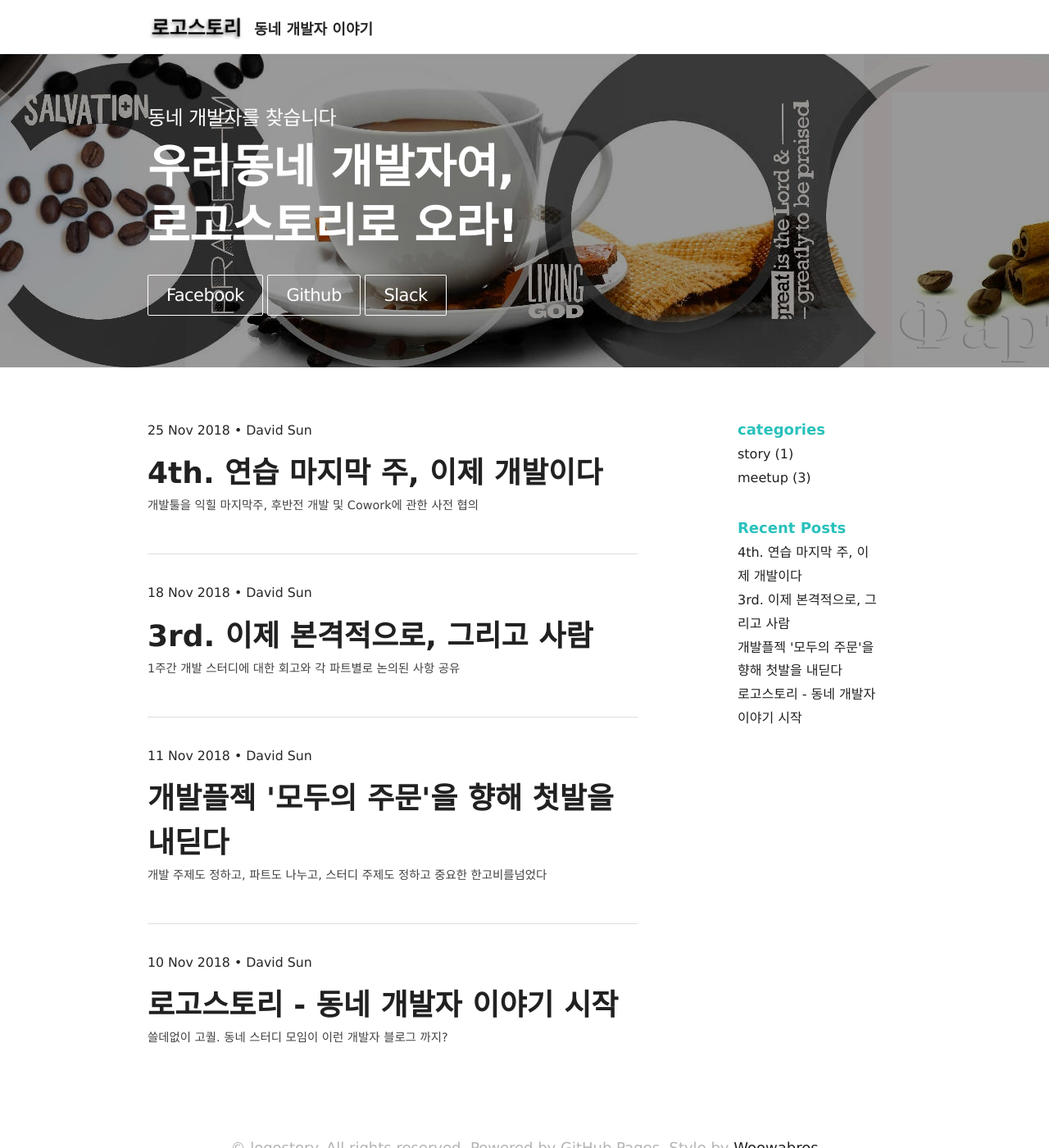
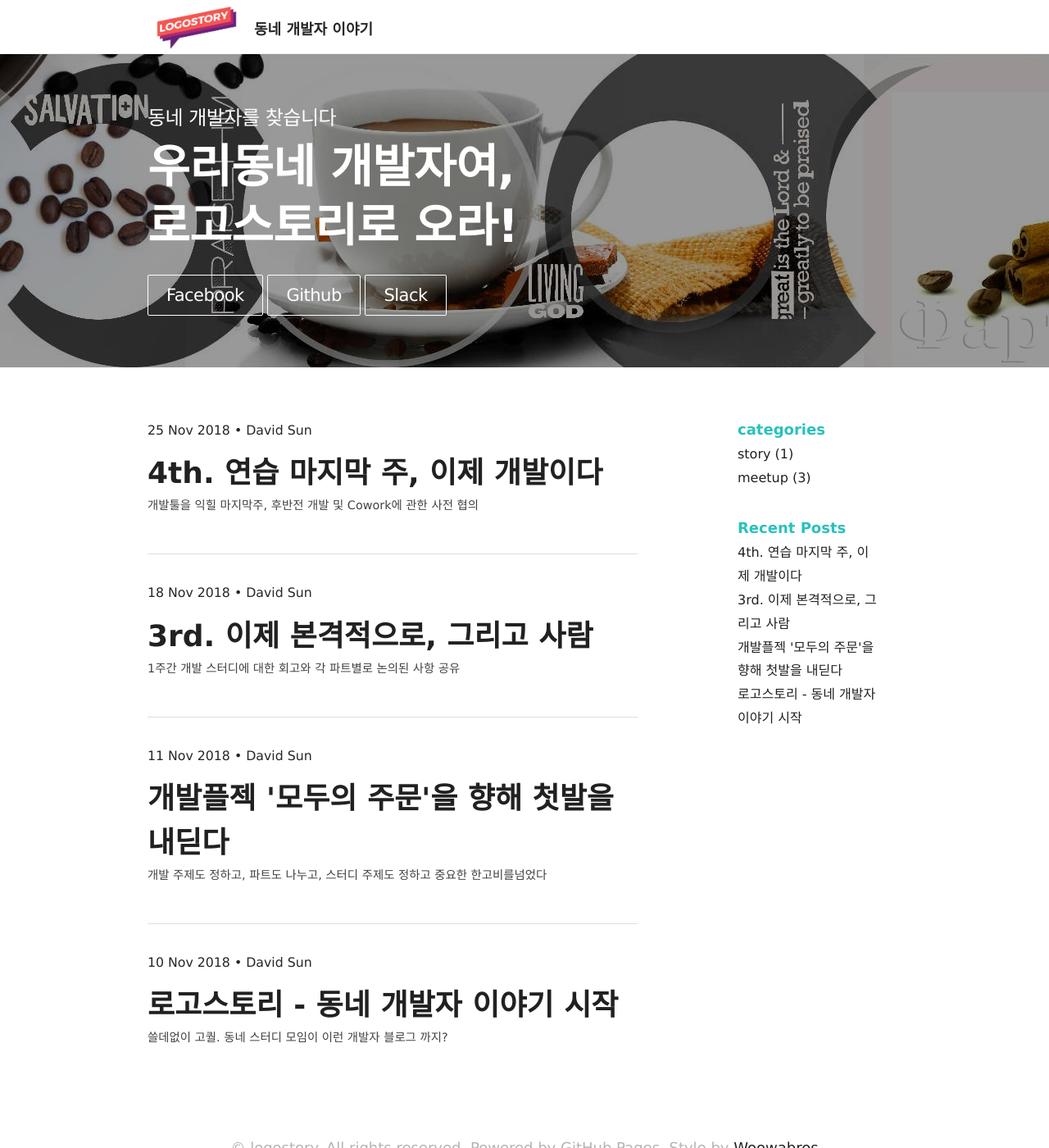
Before and after one commit to logostory/logostory.github.io, a Jekyll site: the page built from index.html, in a window 1280 px wide and 1400 px high. Shown: the whole window at 82% size. Built offline with Jekyll 4.4.1, drawn with Linux system fonts in a browser that asks for light colours.

Commit message:
update blog logo

```diff
--- a/assets/css/styles.scss
+++ b/assets/css/styles.scss
@@ -17,6 +17,13 @@
 .row {clear: both; overflow: auto;}
 .col-6 {padding: 5px 0;}
 .col-6 h3 {margin: 0;}
+
+
+.site-title .site-logo {
+    background: url(../img/logo.jpg) no-repeat center center;
+    background-size: 100% 100%;
+}
+
 @media (min-width: 768px) {
     .col-6 {
         width: 50%;
```
Also changed, not shown: assets/img/logo-3.png (renamed from assets/img/logo.png), assets/img/logo.jpg (added), 8 other files.
